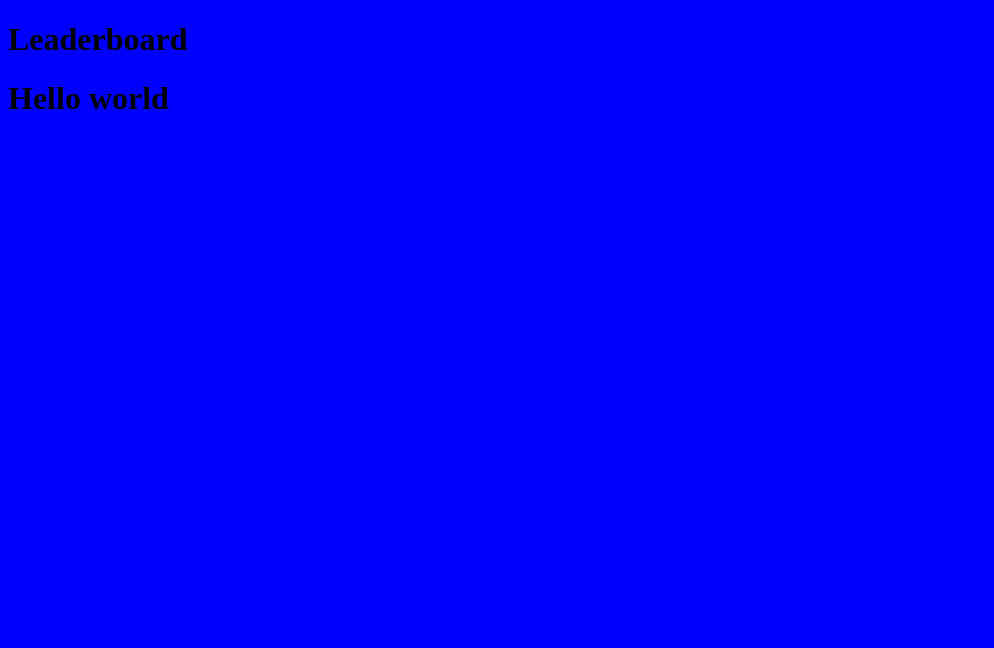
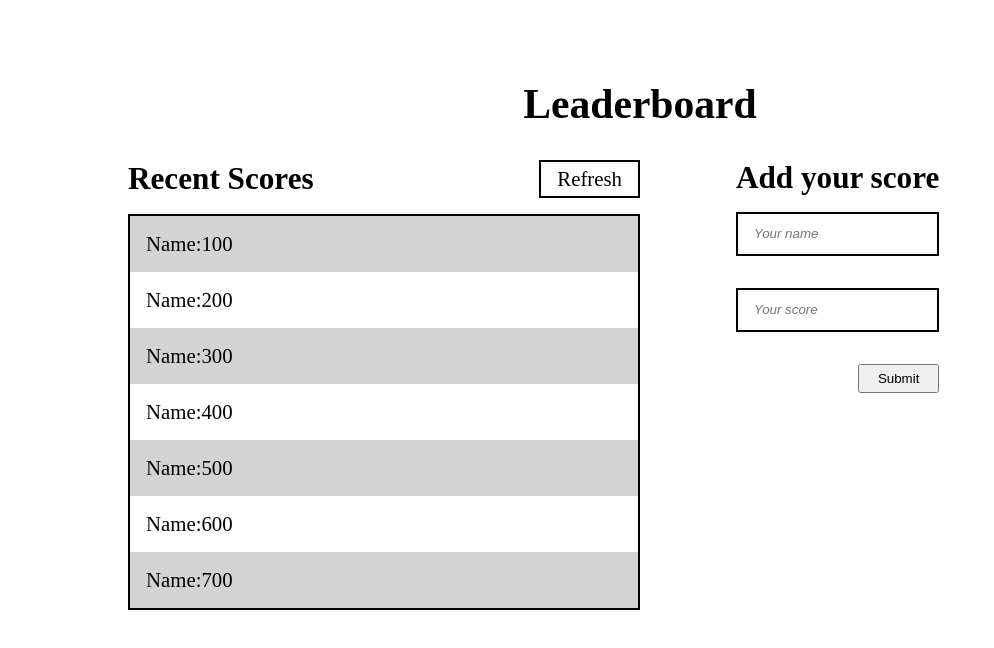
Before and after one commit to V0pe/Leaderboard, a website built with webpack: page src/index.html in a window 1280 px wide. Shown: the whole page, without its empty margins (0-994 px from the left). Built offline with nearby package versions, Linux system fonts and the light colour scheme.

Commit message:
add markup for landing page

```diff
--- a/src/index.html
+++ b/src/index.html
@@ -6,6 +6,34 @@
     <title>Leaderboard</title>
 </head>
 <body>
-    <h1>Leaderboard</h1>
+    <header>
+    <h1>Leaderboard</h1></header>
+    <section class="container d-flex">
+    <div class="scores">
+        <div class="scores-header d-flex">
+            <h2>Recent Scores</h2>
+            <a href="">Refresh</a>
+        </div>
+        <div class="score-body">
+            <ul>
+                <li>Name:100</li>
+                <li>Name:200</li>
+                <li>Name:300</li>
+                <li>Name:400</li>
+                <li>Name:500</li>
+                <li>Name:600</li>
+                <li>Name:700</li>
+            </ul>
+        </div>
+    </div>
+    <div class="add-new">
+        <h2>Add your score</h2>
+        <form action="" class="d-flex col">
+            <input type="text" name="Name" id ="Name" placeholder="Your name">
+            <input type="text" name="score" id="score" placeholder="Your score">
+            <button type="submit">Submit</button>
+        </form>
+    </div>
+    </section>
 </body>
 </html>
--- a/src/index.js
+++ b/src/index.js
@@ -1,11 +1 @@
 import './style.css';
-
- function component() {
-   const element = document.createElement('div');
-
-   element.innerHTML = `<h1>Hello world</h1>`
-
-   return element;
- }
-
- document.body.appendChild(component());
--- a/src/style.css
+++ b/src/style.css
@@ -1,3 +1,85 @@
+* {
+    padding: 0;
+    margin:0;
+    box-sizing: border-box;
+}
+
 body {
-    background-color: blue;
+   padding-top: 5rem;
+   display: flex;
+   align-items: center;
+   flex-direction: column;
+   font-size: 1.3rem;
 }
+
+.container {
+    gap:6rem;
+    width: 80%;
+}
+
+header {
+    text-align: center;
+    margin-bottom: 2rem;
+}
+
+.scores {
+    width: 50%;
+}
+
+.scores-header {
+    justify-content: space-between;
+    width: 100%;
+    align-items: center;
+}
+
+.scores-header a {
+    text-decoration: none;
+    color: black;
+    border: 2px solid black;
+    padding: 0.3rem 1rem;
+}
+
+form {
+  margin-top: 1rem;
+  gap:2rem;
+  align-items: flex-end;
+}
+
+form input {
+    line-height: 2.5rem;
+    border: 2px solid black;
+    width: 100%;
+}
+
+form input::placeholder {
+    padding-left: 1rem;
+    font-style: italic;
+}
+
+form button {
+    width: 40%;
+    position: relative;
+    padding: 0.3rem 0.5rem;
+}
+
+ul {
+    list-style: none;
+    border: 2px solid black;
+    margin-top: 1rem;
+}
+
+li {
+   padding:1rem;
+}
+
+li:nth-child(odd) {
+    background-color: #d3d3d3;
+  }
+
+.d-flex {
+    display: flex;
+}
+
+.col {
+    flex-direction: column;
+}
```
